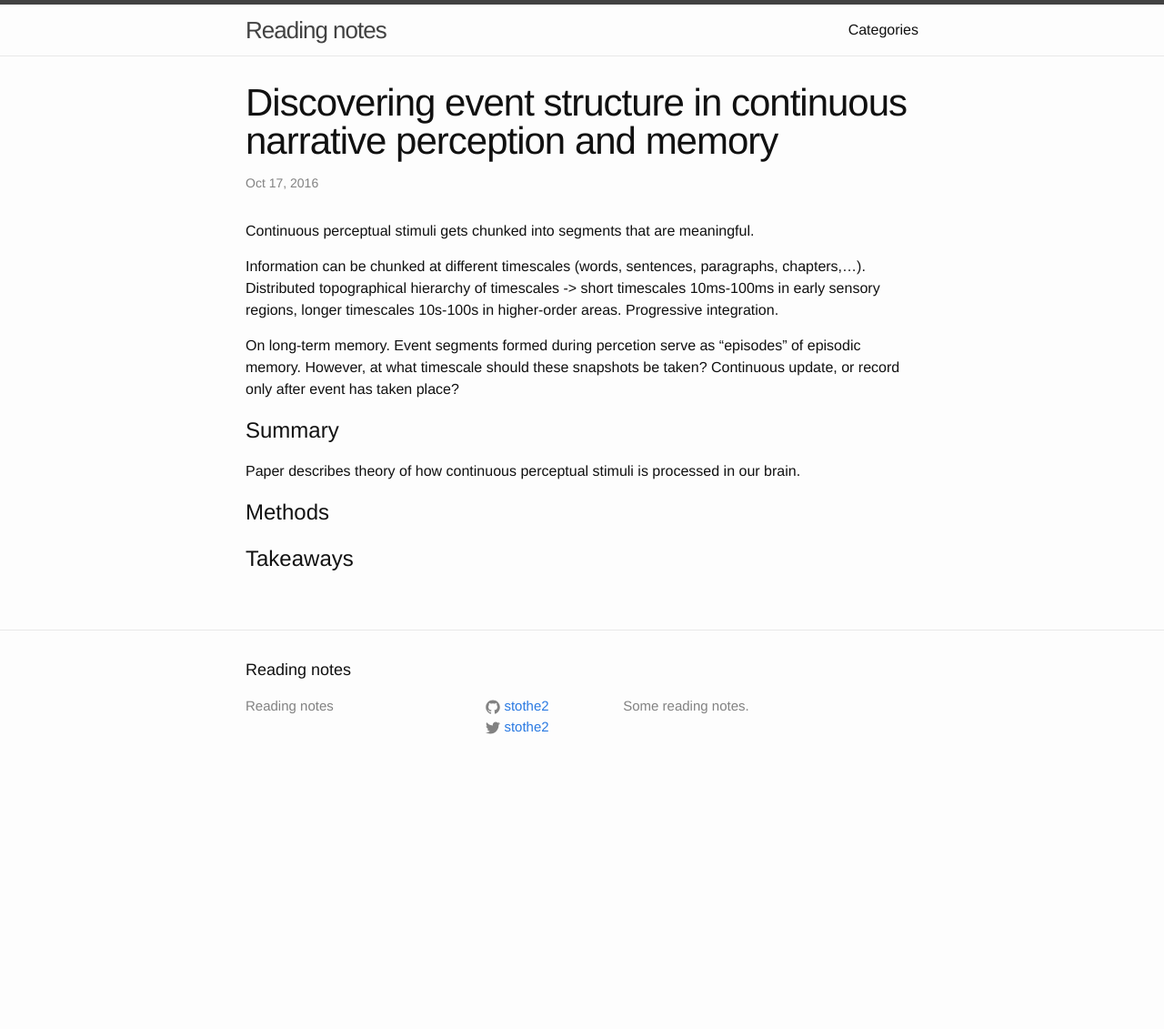
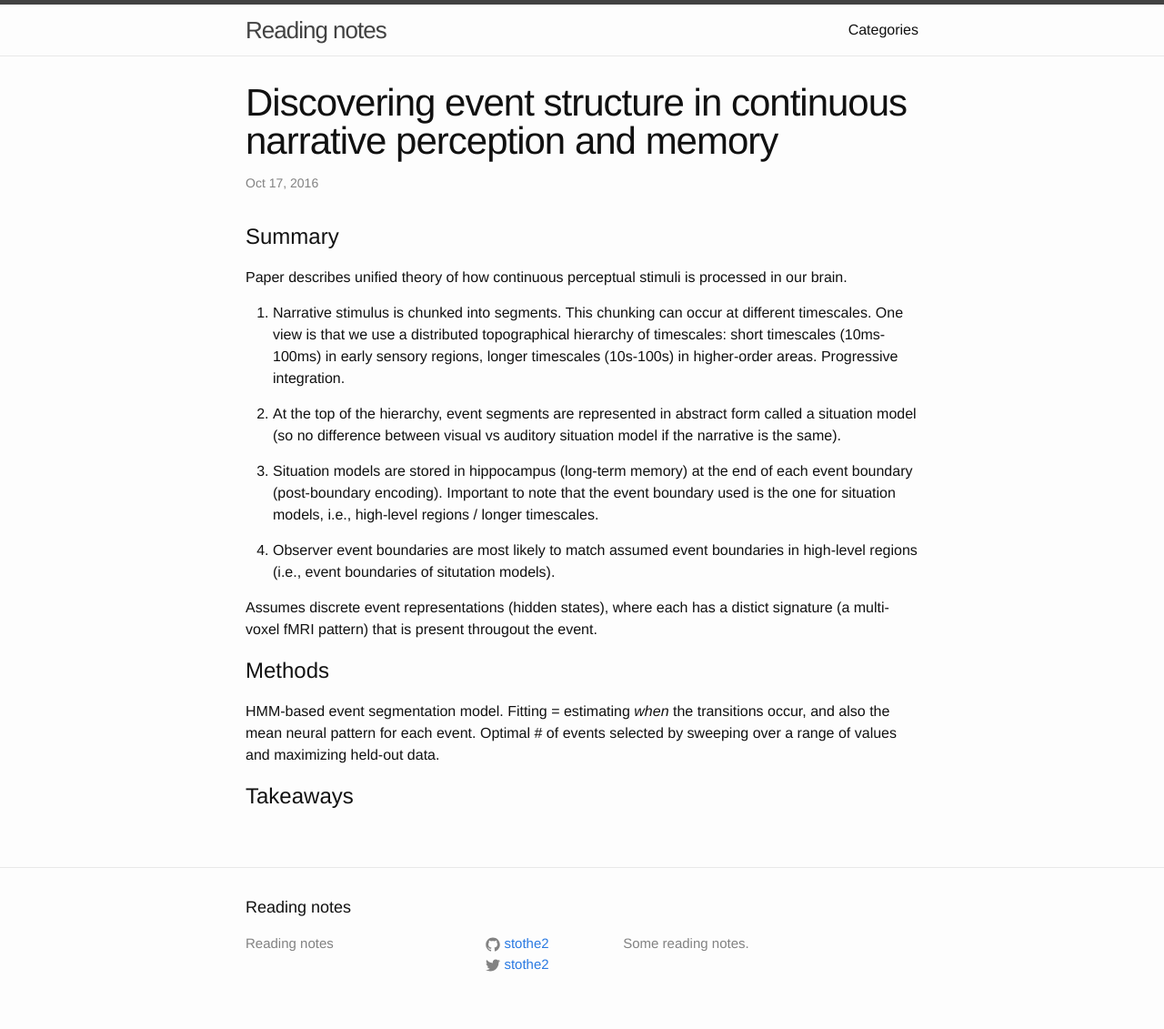
Before and after one commit to stothe2/literature-review, a Jekyll site: the page built from _posts/2016-10-17-Baldassano2016.md, in a window 1280 px wide. Shown: the whole page at 91% size. Built offline with Jekyll 4.4.1, drawn with Linux system fonts in a browser that asks for light colours; before the commit the page ends 900 px from its top, so only the background shows below that.

Commit message:
Update post

```diff
--- a/_posts/2016-10-17-Baldassano2016.md
+++ b/_posts/2016-10-17-Baldassano2016.md
@@ -2,20 +2,25 @@
 layout: post
 title: "Discovering event structure in continuous narrative perception and memory"
 date: 2016-10-17
-categories: reading
+category: Sequence learning
 ---
-
-Continuous perceptual stimuli gets chunked into segments that are meaningful.
-
-Information can be chunked at different timescales (words, sentences, paragraphs, chapters,...). Distributed topographical hierarchy of timescales -> short timescales 10ms-100ms in early sensory regions, longer timescales 10s-100s in higher-order areas. Progressive integration.
-
-On long-term memory. Event segments formed during percetion serve as "episodes" of episodic memory. However, at what timescale should these snapshots be taken? Continuous update, or record only after event has taken place?
 
 # Summary
 
-Paper describes theory of how continuous perceptual stimuli is processed in our brain.
+Paper describes unified theory of how continuous perceptual stimuli is processed in our brain.
+
+1. Narrative stimulus is chunked into segments. This chunking can occur at different timescales. One view is that we use a distributed topographical hierarchy of timescales: short timescales (10ms-100ms) in early sensory regions, longer timescales (10s-100s) in higher-order areas. Progressive integration.
+
+2. At the top of the hierarchy, event segments are represented in abstract form called a situation model (so no difference between visual vs auditory situation model if the narrative is the same).
+
+3. Situation models are stored in hippocampus (long-term memory) at the end of each event boundary (post-boundary encoding). Important to note that the event boundary used is the one for situation models, i.e., high-level regions / longer timescales.
+
+4. Observer event boundaries are most likely to match assumed event boundaries in high-level regions (i.e., event boundaries of situtation models).
+
+Assumes discrete event representations (hidden states), where each has a distict signature (a multi-voxel fMRI pattern) that is present througout the event.
 
 # Methods
 
+HMM-based event segmentation model. Fitting = estimating *when* the transitions occur, and also the mean neural pattern for each event. Optimal # of events selected by sweeping over a range of values and maximizing held-out data.
 
 # Takeaways
```
